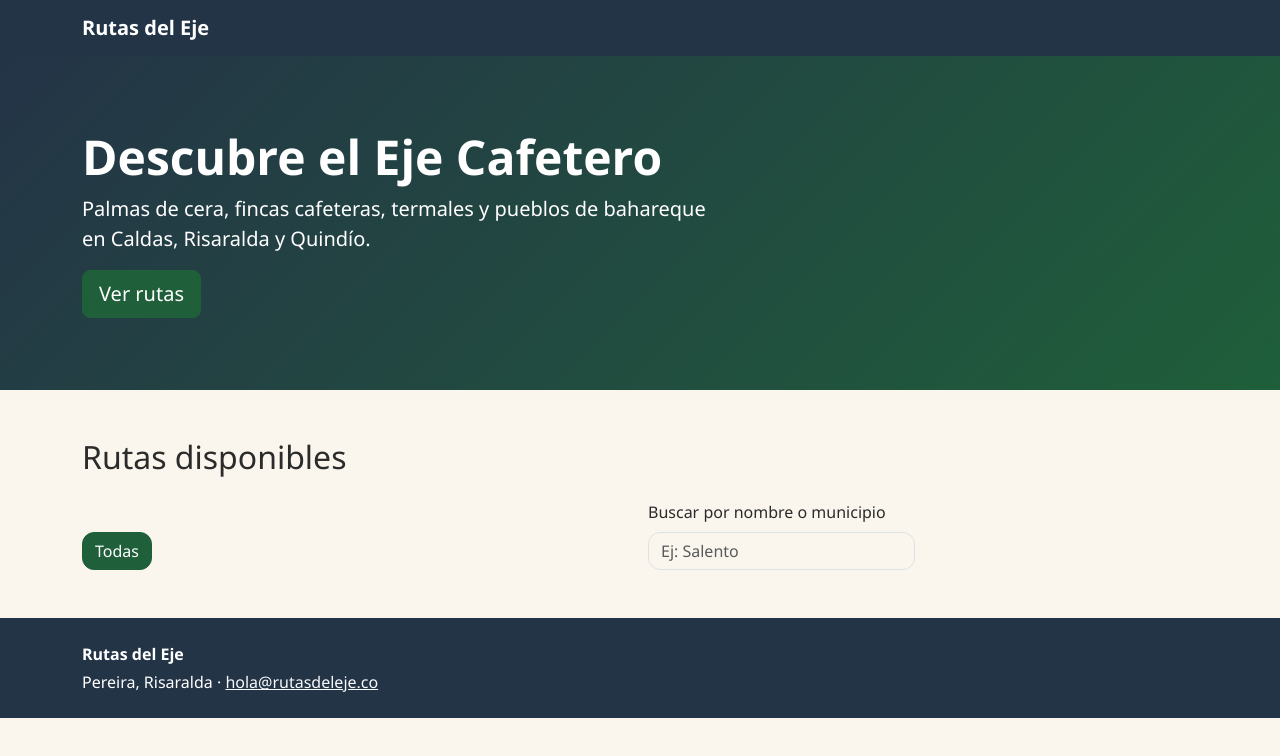
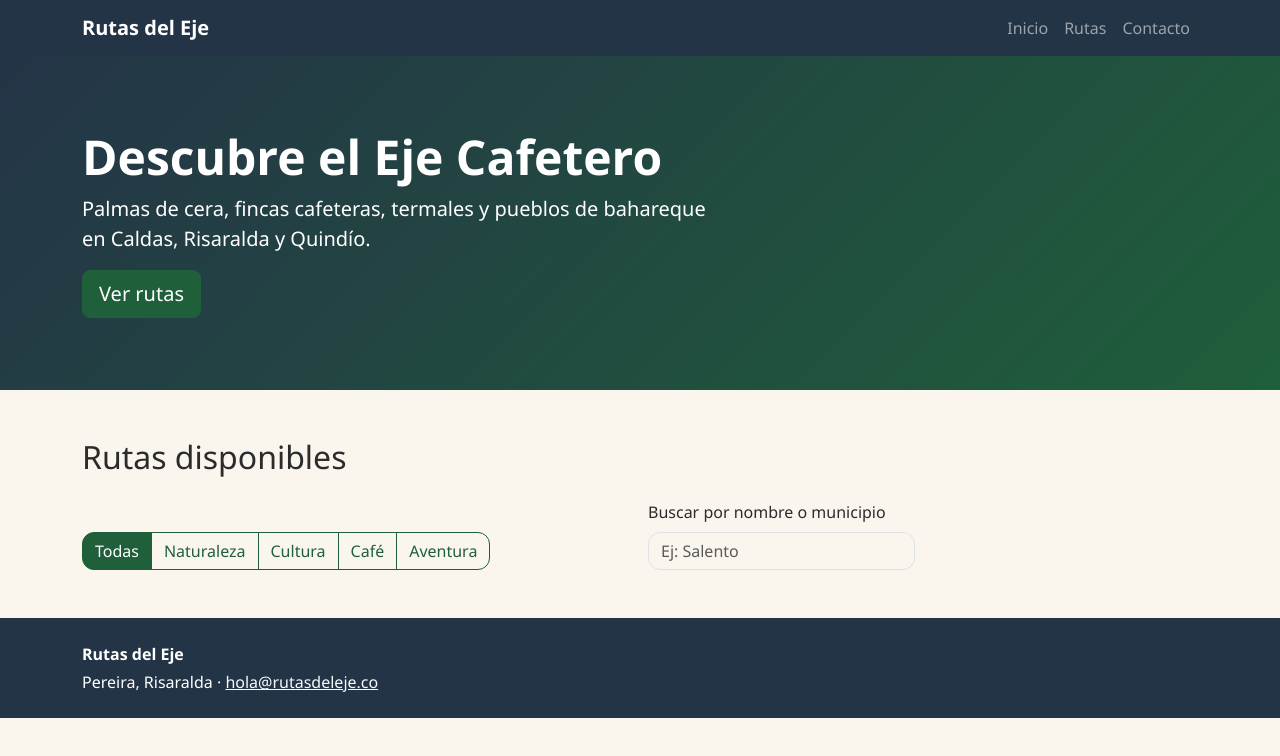
Before and after one commit to juan-manuel-ortiz/rutas-eje-cafetero, a website: page index.html in a window 1280 px wide. Drawn offline with nearby package versions, Linux system fonts and the light colour scheme.

Commit message:
feat: nabar y botones de filtro

```diff
--- a/index.html
+++ b/index.html
@@ -1,5 +1,6 @@
 <!doctype html>
 <html lang="es">
+
 <head>
   <meta charset="utf-8">
   <meta name="viewport" content="width=device-width, initial-scale=1">
@@ -8,6 +9,7 @@
   <!-- Nuestro CSS va DESPUÉS de Bootstrap para poder sobrescribirlo -->
   <link href="css/estilos.css" rel="stylesheet">
 </head>
+
 <body>
   <a class="visually-hidden-focusable" href="#contenido">Saltar al contenido</a>
 
@@ -16,6 +18,24 @@
     <nav class="navbar navbar-expand-md navbar-eje" data-bs-theme="dark" aria-label="Principal">
       <div class="container">
         <a class="navbar-brand fw-bold" href="#">Rutas del Eje</a>
+        <button class="navbar-toggler" type="button" data-bs-toggle="collapse" data-bs-target="#menu"
+          aria-controls="menu" aria-expanded="false" aria-label="Abrir menú">
+          <span class="navbar-toggler-icon"></span>
+        </button>
+
+        <div class="collapse navbar-collapse" id="menu">
+          <ul class="navbar-nav ms-auto">
+            <li class="nav-item">
+              <a class="nav-link" href="#">Inicio</a>
+            </li>
+            <li class="nav-item">
+              <a class="nav-link" href="#rutas">Rutas</a>
+            </li>
+            <li class="nav-item">
+              <a class="nav-link" href="#contacto">Contacto</a>
+            </li>
+          </ul>
+        </div>
 
         <!-- TODO G2.1 - Completa la navbar (documentación: getbootstrap.com/docs/5.3/components/navbar):
              1. Un <button class="navbar-toggler" type="button"> con:
@@ -35,7 +55,8 @@
     <section class="hero-eje py-5">
       <div class="container py-md-4">
         <h1 class="display-5 fw-bold">Descubre el Eje Cafetero</h1>
-        <p class="lead col-lg-7">Palmas de cera, fincas cafeteras, termales y pueblos de bahareque en Caldas, Risaralda y Quindío.</p>
+        <p class="lead col-lg-7">Palmas de cera, fincas cafeteras, termales y pueblos de bahareque en Caldas, Risaralda
+          y Quindío.</p>
         <a class="btn btn-primary btn-lg" href="#rutas">Ver rutas</a>
       </div>
     </section>
@@ -48,7 +69,18 @@
         <div class="col-lg-6">
           <div class="btn-group flex-wrap" role="group" aria-label="Filtrar por tipo de ruta">
             <!-- Ejemplo resuelto -->
-            <button type="button" class="btn btn-outline-primary active" data-tipo="todos" aria-pressed="true">Todas</button>
+            <button type="button" class="btn btn-outline-primary active" data-tipo="todos"
+              aria-pressed="true">Todas</button>
+            <button class="btn btn-outline-primary" type="button" data-tipo="naturaleza"
+              aria-pressed="false">Naturaleza</button>
+
+            <button class="btn btn-outline-primary" type="button" data-tipo="cultura"
+              aria-pressed="false">Cultura</button>
+
+            <button class="btn btn-outline-primary" type="button" data-tipo="cafe" aria-pressed="false">Café</button>
+
+            <button class="btn btn-outline-primary" type="button" data-tipo="aventura"
+              aria-pressed="false">Aventura</button>
 
             <!-- TODO G2.2 - Agrega 4 botones iguales al de arriba, SIN la clase active y con aria-pressed="false":
                  data-tipo="naturaleza" (Naturaleza), "cultura" (Cultura), "cafe" (Café), "aventura" (Aventura)
@@ -99,7 +131,8 @@
   <footer id="contacto" class="pie-eje text-white py-4">
     <div class="container">
       <p class="mb-1 fw-bold">Rutas del Eje</p>
-      <address class="mb-0">Pereira, Risaralda · <a class="link-light" href="mailto:hola@rutasdeleje.co">hola@rutasdeleje.co</a></address>
+      <address class="mb-0">Pereira, Risaralda · <a class="link-light"
+          href="mailto:hola@rutasdeleje.co">hola@rutasdeleje.co</a></address>
     </div>
   </footer>
 
@@ -108,4 +141,5 @@
   <script src="js/datos.js"></script>
   <script src="js/app.js"></script>
 </body>
+
 </html>
```
